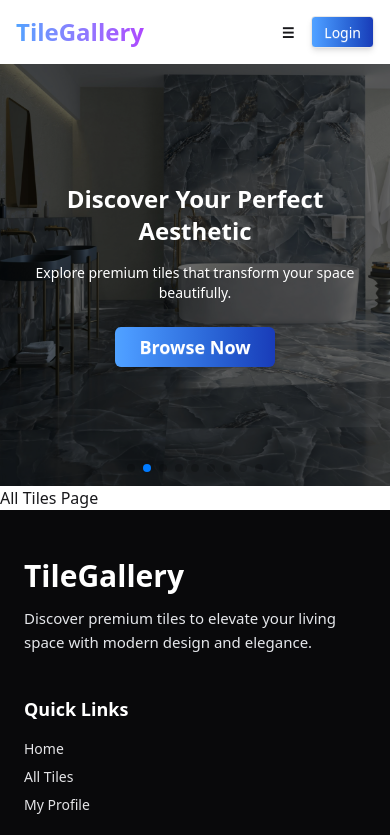
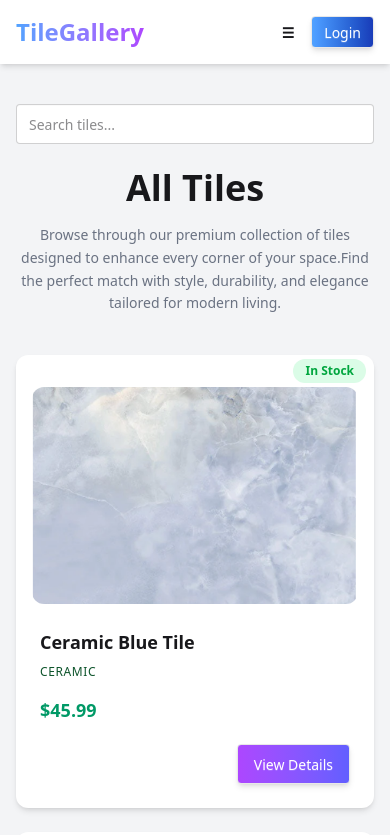
Before and after one commit to tanisha134/Assignment--8-Tile-Gallary, a Next.js app: page /all-tiles in a window 390 px wide. Shown: the top 835 px of the page. Built offline with nearby package versions, Linux system fonts and the light colour scheme.

Commit message:
Added code in TileCard.jsx and also added code in all-tile/page.jsx and also added json data (Ai generated)

```diff
--- /dev/null
+++ b/middleware.js
@@ -0,0 +1,5 @@
+import { NextResponse } from "next/server";
+
+export function middleware() {
+    return NextResponse.next();
+}
--- a/src/app/(main)/all-tiles/page.jsx
+++ b/src/app/(main)/all-tiles/page.jsx
@@ -1,11 +1,67 @@
-import React from "react";
+"use client";
 
-const AllTilesPage = () => {
-    return(
-        <div>
-            All Tiles Page
+import { useState } from "react";
+import tiles from "@/data/tiles.json";
+import TileCard from "@/components/shared/TileCard";
+
+export default function AllTiles() {
+    const [search, setSearch] = useState("");
+    const [query, setQuery] = useState("");
+    const handleSubmit = (e) => {
+        e.preventDefault();
+        setQuery(search);
+    };
+
+    const filteredTiles = tiles.filter((tile) =>
+        tile.title.toLowerCase().includes(query.toLowerCase())
+);
+
+return(
+    <div className="bg-gray-100">
+        <div className="max-w-6xl mx-auto px-4 py-10">
+            <form onSubmit = {handleSubmit} className="mb-6 flex justify-end">
+                <div className="w-full md:w-80">
+
+                    <input type="text"
+                    placeholder="Search tiles..."
+                    value={search}
+                    onChange={(e) => setSearch(e.target.value)}
+                    className="input w-full pr-10"
+                    />
+                </div>
+            </form>
+
+            <div className="flex flex-col justify-center items-center text-center mb-10">
+                <h1 className="text-4xl md:text-5xl font-bold mb-4">
+                    All Tiles
+                </h1>
+
+                <p className="text-gray-500 text-sm md:text-base max-w-xl leading-relaxed">
+                    Browse through our premium collection of tiles designed to enhance every corner of your space.Find the perfect match with style, durability, and elegance tailored for modern living.
+                </p>
+            </div>
+
+            <div className="grid grid-cols-1 md:grid-cols-2 xl:grid-cols-3 gap-6">
+                {filteredTiles.map((tile) => (
+                    <TileCard key={tile.id} tile={tile} />
+                ))}
+            </div>
+
+            {filteredTiles.length === 0 && (
+                <div className="text-center mt-10">
+                    <p className="text-3xl font-bold text-gray-600">
+                        No Tiles Found
+                    </p>
+
+                    <p className="text-lg font-semibold text-gray-400">
+                        Try searching something else
+                    </p>
+
+                </div>
+            )
+        }
         </div>
-    )
-}
+    </div>
 
-export default AllTilesPage;
+);
+};
--- a/src/app/(main)/layout.jsx
+++ b/src/app/(main)/layout.jsx
@@ -1,4 +1,3 @@
-import Banner from "@/components/shared/Banner";
 import Footer from "@/components/shared/Footer";
 import Navbar from "@/components/shared/Navbar";
 import React from "react";
@@ -7,7 +6,6 @@ const MainLayout = ( {children} ) => {
     return(
         <>
         <Navbar />
-        <Banner />
         {children}
         <Footer />
         </>
--- a/src/components/shared/TileCard.jsx
+++ b/src/components/shared/TileCard.jsx
@@ -1,11 +1,55 @@
-import React from "react";
+"use client"
 
-const TileCard = () => {
+import Link from "next/link";
+
+export default function TileCard({tile}) {
     return(
-        <div>
-            Tile Card
+
+        <div className="relative card bg-base-100 shadow-md rounded-xl hover:shadow-2xl hover:-translate-y-2 transform transition duration-300 cursor-pointer">
+
+            {/* Image */}
+            <figure className="px-4 pt-8 md:pt-8 lg:pt-10">
+                <img src={tile.image}
+                alt={tile.title}
+                className="w-full aspect-3/2 object-cover rounded-xl"
+                />
+            </figure>
+            <div className="card-body">
+                {/* Title */}
+                <h2 className="card-title text-lg">
+                    {tile.title}
+                </h2>
+
+                {/* Category */}
+                <p className="text-xs text-green-900 uppercase tracking-wider font-medium">
+                    {tile.category}
+                </p>
+
+                {/* Price */}
+                <div className="flex justify-between items-center mt-2">
+                    <p className="font-bold text-lg text-emerald-600">
+                        ${tile.price}
+                    </p>
+                </div>
+
+                {/* Stock badge */}
+                <div className="absolute top-1 right-2 lg:top-2 lg:right-3">
+
+                    <p className={`text-xs font-semibold px-3 py-1 rounded-full ${tile.inStock ? "bg-green-100 text-green-600" : "bg-red-100 text-red-500"}`}>
+                        {tile.inStock ? "In Stock" : "Out of Stock"}
+                    </p>
+                </div>
+
+                {/* Button */}
+                <div className="card-actions justify-end mt-3">
+                    <Link href={`/tile/${tile.id}`}>
+
+                    <button className="btn btn-md text-[14px] bg-linear-to-r from-purple-500 to-indigo-500 text-white font-medium rounded shadow-md hover:shadow-xl hover:scale-105 active:scale-95 transition duration-300">
+                        View Details
+                    </button>
+                    </Link>
+                </div>
+            </div>
         </div>
-    )
-}
-
-export default TileCard;
+    );
+};
--- a/src/data/tiles.json
+++ b/src/data/tiles.json
@@ -0,0 +1,128 @@
+[
+  {
+    "id": "tile_001",
+    "title": "Ceramic Blue Tile",
+    "description": "Premium ceramic tile with glossy blue finish",
+    "image": "/images/blue-tile.png",
+    "category": "ceramic",
+    "price": 45.99,
+    "currency": "USD",
+    "dimensions": "60x60 cm",
+    "material": "Ceramic",
+    "inStock": true,
+    "creator": "TileCraft Studio",
+    "tags": ["Modern", "Blue", "Glossy"]
+  },
+  {
+    "id": "tile_002",
+    "title": "Marble White Tile",
+    "description": "Elegant marble tile for modern interiors",
+    "image": "/images/marble-white.png",
+    "category": "marble",
+    "price": 65.50,
+    "currency": "USD",
+    "dimensions": "80x80 cm",
+    "material": "Marble",
+    "inStock": true,
+    "creator": "Luxury Surface Co.",
+    "tags": ["Minimalist", "Luxury", "White"]
+  },
+  {
+    "id": "tile_003",
+    "title": "Kitchen Mosaic Tile",
+    "description": "Stylish mosaic tile perfect for kitchen walls",
+    "image": "/images/mosaic.jpg",
+    "category": "mosaic",
+    "price": 35.00,
+    "currency": "USD",
+    "dimensions": "30x30 cm",
+    "material": "Glass",
+    "inStock": true,
+    "creator": "Urban Decor Lab",
+    "tags": ["Colorful", "Modern", "Kitchen"]
+  },
+  {
+    "id": "tile_004",
+    "title": "Bathroom Grey Tile",
+    "description": "Water-resistant tile for bathroom flooring",
+    "image": "/images/bathroom-grey.png",
+    "category": "ceramic",
+    "price": 40.00,
+    "currency": "USD",
+    "dimensions": "50x50 cm",
+    "material": "Ceramic",
+    "inStock": false,
+    "creator": "AquaShield Tiles",
+    "tags": ["Marble", "Grey", "Bathroom"]
+  },
+  {
+    "id": "tile_005",
+    "title": "Wood Finish Tile",
+    "description": "Wood-like tiles for a natural interior look",
+    "image": "/images/wood-tile.png",
+    "category": "wood",
+    "price": 55.25,
+    "currency": "USD",
+    "dimensions": "120x20 cm",
+    "material": "Porcelain",
+    "inStock": true,
+    "creator": "NatureTouch Floors",
+    "tags": ["Natural", "Wood", "Rustic"]
+  },
+  {
+    "id": "tile_006",
+    "title": "Black Matte Tile",
+    "description": "Modern matte black tile for luxury design",
+    "image": "/images/black-tile.png",
+    "category": "ceramic",
+    "price": 50.75,
+    "currency": "USD",
+    "dimensions": "60x60 cm",
+    "material": "Ceramic",
+    "inStock": true,
+    "creator": "Elite Surfaces",
+    "tags": ["Luxury", "Black", "Matte"]
+  },
+  {
+  "id": "tile_007",
+  "title": "Beige Stone Tile",
+  "description": "Warm beige stone tile ideal for cozy interiors",
+  "image": "/images/beige-stone-tile.jpg",
+  "category": "stone",
+  "price": 48.30,
+  "currency": "USD",
+  "dimensions": "70x70 cm",
+  "material": "Natural Stone",
+  "inStock": true,
+  "creator": "EarthTone Designs",
+  "tags": ["Warm", "Natural", "Classic"]
+},
+{
+  "id": "tile_008",
+  "title": "Outdoor Rough Tile",
+  "description": "Durable rough-textured tile perfect for outdoor use",
+  "image": "/images/outdoor-tile.png",
+  "category": "outdoor",
+  "price": 42.75,
+  "currency": "USD",
+  "dimensions": "60x60 cm",
+  "material": "Concrete",
+  "inStock": true,
+  "creator": "BuildPro Surfaces",
+  "tags": ["Outdoor", "Rough", "Durable"]
+},
+{
+  "id": "tile_009",
+  "title": "Glossy Cream Tile",
+  "description": "Elegant glossy cream tile for bright modern spaces",
+  "image": "/images/cream-tile.png",
+  "category": "ceramic",
+  "price": 47.90,
+  "currency": "USD",
+  "dimensions": "60x60 cm",
+  "material": "Ceramic",
+  "inStock": false,
+  "creator": "BrightHome Studio",
+  "tags": ["Glossy", "Cream", "Modern"]
+}
+]
```
Also changed, not shown: src/middleware.js (deleted).
